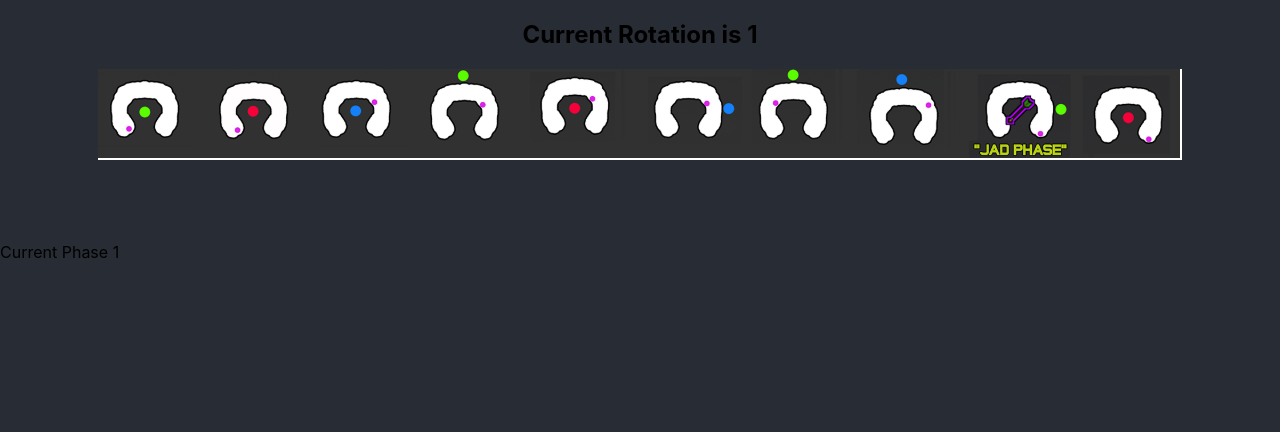
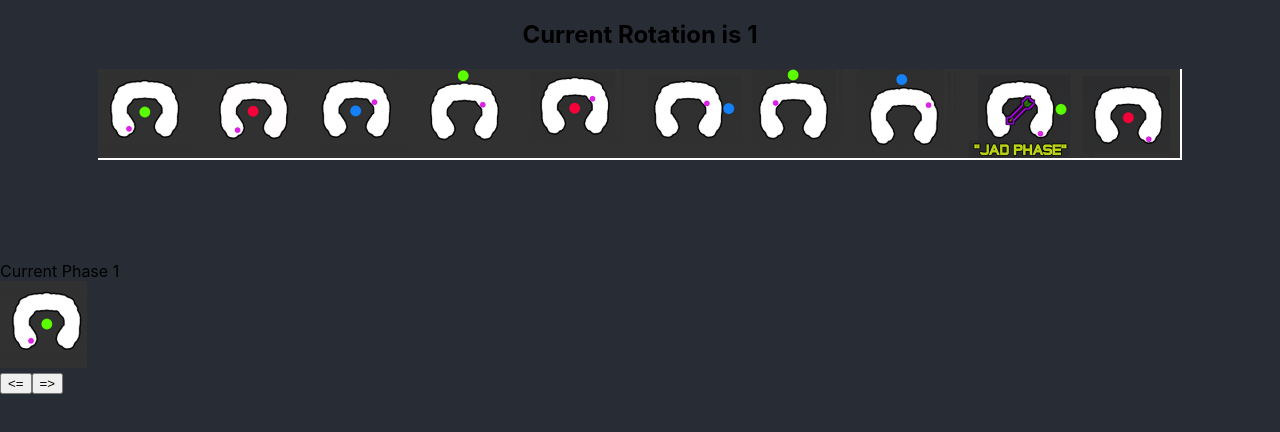
Before and after one commit to anthonySchafrik/zulah-helper, a React (Create React App) app: page / in a window 1280 px wide. Shown: the top 432 px of the page. Built offline with nearby package versions, Linux system fonts and the light colour scheme.

Commit message:
Current phase is showing

```diff
--- a/src/areas/Zulrah/components/PhaseContainer.tsx
+++ b/src/areas/Zulrah/components/PhaseContainer.tsx
@@ -1,4 +1,6 @@
 import React from 'react';
+
+import { phases } from '../utils';
 
 interface Props {
   currentPhase: number;
@@ -6,7 +8,20 @@ interface Props {
 }
 
 const PhaseContainer = ({ currentPhase, currentRotation }: Props) => {
-  return <div>Current Phase {currentPhase}</div>;
+  const rotationKey = `r${currentRotation}`;
+
+  return (
+    <div>
+      Current Phase {currentPhase}
+      <div>
+        <img src={phases[rotationKey][currentPhase]} alt="Current Phase" />
+      </div>
+      <div>
+        <button>{'<='}</button>
+        <button>{'=>'}</button>
+      </div>
+    </div>
+  );
 };
 
 export default PhaseContainer;
--- a/src/areas/Zulrah/components/RotationComponent.tsx
+++ b/src/areas/Zulrah/components/RotationComponent.tsx
@@ -1,24 +1,6 @@
 import React, { useState } from 'react';
 
-import r1 from '../../../assets/rotations/r1/r1f.png';
-import r2 from '../../../assets/rotations/r2/r2f.png';
-import r3 from '../../../assets/rotations/r3/r3f.png';
-import r4 from '../../../assets/rotations/r4/r4f.png';
-
-interface RotationObject {
-  [key: string]: string;
-  1: string;
-  2: string;
-  3: string;
-  4: string;
-}
-
-const rotations: RotationObject = {
-  1: r1,
-  2: r2,
-  3: r3,
-  4: r4,
-};
+import { rotations } from '../utils';
 
 interface Props {
   currentRotation: number;
--- a/src/areas/Zulrah/index.tsx
+++ b/src/areas/Zulrah/index.tsx
@@ -1,4 +1,5 @@
 import React, { Component } from 'react';
+
 import PhaseContainer from './components/PhaseContainer';
 import RotationComponent from './components/RotationComponent';
 
@@ -15,7 +16,7 @@ class Zulrah extends Component {
         style={{
           display: 'grid',
           gridTemplateRows: '50% 50%',
-          gridRowGap: 100,
+          gridRowGap: 75,
         }}
       >
         <RotationComponent currentRotation={currentRotation} />
--- /dev/null
+++ b/src/areas/Zulrah/utils.ts
@@ -0,0 +1,144 @@
+import r1 from '../../assets/rotations/r1/r1f.png';
+import r2 from '../../assets/rotations/r2/r2f.png';
+import r3 from '../../assets/rotations/r3/r3f.png';
+import r4 from '../../assets/rotations/r4/r4f.png';
+
+// rotation 1 phases
+import r1one from '../../assets/rotations/r1/one.png';
+import r1two from '../../assets/rotations/r1/two.png';
+import r1three from '../../assets/rotations/r1/three.png';
+import r1four from '../../assets/rotations/r1/four.png';
+import r1five from '../../assets/rotations/r1/five.png';
+import r1six from '../../assets/rotations/r1/six.png';
+import r1seven from '../../assets/rotations/r1/seven.png';
+import r1eight from '../../assets/rotations/r1/eight.png';
+import r1nine from '../../assets/rotations/r1/nine.png';
+
+// rotation 2 phases
+import r2one from '../../assets/rotations/r2/one.png';
+import r2two from '../../assets/rotations/r2/two.png';
+import r2three from '../../assets/rotations/r2/three.png';
+import r2four from '../../assets/rotations/r2/four.png';
+import r2five from '../../assets/rotations/r2/five.png';
+import r2six from '../../assets/rotations/r2/six.png';
+import r2seven from '../../assets/rotations/r2/seven.png';
+import r2eight from '../../assets/rotations/r2/eight.png';
+import r2nine from '../../assets/rotations/r2/nine.png';
+
+// rotation 3 phases
+import r3one from '../../assets/rotations/r3/one.png';
+import r3two from '../../assets/rotations/r3/two.png';
+import r3three from '../../assets/rotations/r3/three.png';
+import r3four from '../../assets/rotations/r3/four.png';
+import r3five from '../../assets/rotations/r3/five.png';
+import r3six from '../../assets/rotations/r3/six.png';
+import r3seven from '../../assets/rotations/r3/seven.png';
+import r3eight from '../../assets/rotations/r3/eight.png';
+import r3nine from '../../assets/rotations/r3/nine.png';
+import r3ten from '../../assets/rotations/r3/ten.png';
+
+// rotation 4 phases
+import r4one from '../../assets/rotations/r4/one.png';
+import r4two from '../../assets/rotations/r4/two.png';
+import r4three from '../../assets/rotations/r4/three.png';
+import r4four from '../../assets/rotations/r4/four.png';
+import r4five from '../../assets/rotations/r4/five.png';
+import r4six from '../../assets/rotations/r4/six.png';
+import r4seven from '../../assets/rotations/r4/seven.png';
+import r4eight from '../../assets/rotations/r4/eight.png';
+import r4nine from '../../assets/rotations/r4/nine.png';
+import r4ten from '../../assets/rotations/r4/ten.png';
+import r4eleven from '../../assets/rotations/r4/eleven.png';
+
+interface RotationObject {
+  [key: string]: string;
+  1: string;
+  2: string;
+  3: string;
+  4: string;
+}
+
+export const rotations: RotationObject = {
+  1: r1,
+  2: r2,
+  3: r3,
+  4: r4,
+};
+
+interface NinePhases {
+  1: string;
+  2: string;
+  3: string;
+  4: string;
+  5: string;
+  6: string;
+  7: string;
+  8: string;
+  9: string;
+}
+
+interface TenPhases extends NinePhases {
+  10: string;
+}
+
+interface ElevenPhases extends TenPhases {
+  11: string;
+}
+
+interface phasesObject {
+  [key: string]: any;
+  r1: object;
+  r2: object;
+  r3: object;
+  r4: object;
+}
+
+export const phases: phasesObject = {
+  r1: {
+    1: r1one,
+    2: r1two,
+    3: r1three,
+    4: r1four,
+    5: r1five,
+    6: r1six,
+    7: r1seven,
+    8: r1eight,
+    9: r1nine,
+  },
+  r2: {
+    1: r2one,
+    2: r2two,
+    3: r2three,
+    4: r2four,
+    5: r2five,
+    6: r2six,
+    7: r2seven,
+    8: r2eight,
+    9: r2nine,
+  },
+  r3: {
+    1: r3one,
+    2: r3two,
+    3: r3three,
+    4: r3four,
+    5: r3five,
+    6: r3six,
+    7: r3seven,
+    8: r3eight,
+    9: r3nine,
+    10: r3ten,
+  },
+  r4: {
+    1: r4one,
+    2: r4two,
+    3: r4three,
+    4: r4four,
+    5: r4five,
+    6: r4six,
+    7: r4seven,
+    8: r4eight,
+    9: r4nine,
+    10: r4ten,
+    11: r4eleven,
+  },
+};
```
Also changed, not shown: src/assets/rotations/r4/eleven.png (renamed from src/assets/rotations/r4/twelve.png).
